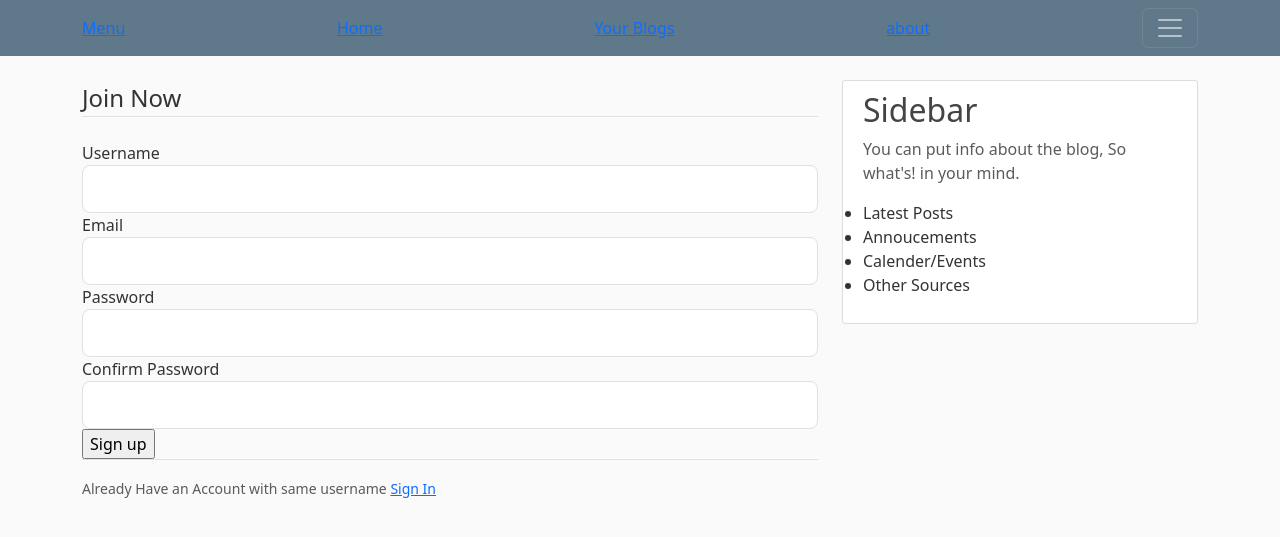
After one commit to legionJP/web_app_flask, a Flask app: template app/templates/register.html in a window 1280 px wide. The commit adds this page. Shown: the top 537 px of the page. Run offline with Flask 3, Linux system fonts and the light colour scheme; the template is opened without the code that fills it: values that come from a table or form of the project are taken from there, others are empty.

Commit message:
Adding the methods for form and flash messages

```diff
--- a/app/app.py
+++ b/app/app.py
@@ -6,8 +6,9 @@
 # @app.route("/") #forward / is route page of our web
 
 
-from flask import Flask, render_template,url_for
+from flask import Flask, render_template,url_for , flash ,redirect
 from forms import RegistrationForm, LoginForm
+
 app = Flask(__name__,template_folder='templates')
 
 app.config['SECRET_KEY'] = '571feb486e78c8e055ade270a8e5fc'
@@ -43,9 +44,13 @@ def about():
     return render_template('about.html',title='About')
 
 
-@app.route('/register')
+@app.route('/register', methods=['GET','POST'])
 def register():
     form=RegistrationForm()
+    if form.validate_on_submit():
+        flash(f'Account createed  for {form.username.data}!','success') #flask message flash , and bootstrap class  "success"
+        return redirect(url_for('home'))
+
     return render_template('register.html',title='Register',form=form)
 
 
--- a/app/forms.py
+++ b/app/forms.py
@@ -1,22 +1,24 @@
 from flask_wtf import FlaskForm
 from wtforms import StringField, PasswordField, SubmitField,BooleanField
-from wtforms.validators import data_required, Length, Email, EqualTo
+from wtforms.validators import DataRequired , Length, Email, EqualTo
 
 class RegistrationForm(FlaskForm):
-    username= StringField('Username',validators=[data_required(),Length(min=2,max=20)])
+    username= StringField('Username',validators=[ DataRequired(),Length(min=2,max=20)])
 
-    email= StringField('Email', validators=[data_required(),Email])
+    email= StringField('Email', validators=[ DataRequired(),Email()])
 
-    password = PasswordField('Password', validators=[data_required(),Length(min=5)])
-    password_confirm =PasswordField('Confirm Password', validators=[data_required(), EqualTo('password')])
+    password = PasswordField('Password',
+                             validators=[DataRequired(),Length(min=5)])
+    confirm_password =PasswordField('Confirm Password',
+                                    validators= [DataRequired(), EqualTo('password')])
 
     submit =SubmitField('Sign up')
 
 class LoginForm(FlaskForm):
     # username= StringField('Username',validators=[data_required(),Length(min=2,max=20)])
-    email= StringField('Email', validators=[data_required(),Email])
+    email= StringField('Email', validators=[DataRequired(),Email()])
 
-    password = PasswordField('Password', validators=[data_required(),Length(min=5)])
+    password = PasswordField('Password', validators=[DataRequired(),Length(min=5)])
     remeber = BooleanField('Remeber me')
 
     submit =SubmitField('Login')
--- a/app/templates/layout.html
+++ b/app/templates/layout.html
@@ -55,6 +55,16 @@
 <main role="main" class="container">
     <div class="row">
         <div class="col-md-8">
+
+            {% with message = get_flashed_messages(with_categories=True) %}
+            {% if message %}
+            {% for category, message in messages %}
+            <div class="alert alert-{{category}}">
+                {{message}}
+            </div>
+            {% endfor %}
+            {% endif  %}
+            {% endwith %}
             {% block content %} {% endblock %}
         </div>
 
--- /dev/null
+++ b/app/templates/register.html
@@ -0,0 +1,48 @@
+{%extends "layout.html" %}
+
+{%block content %}
+
+<div class "content-section" >
+    <form method="post" ,action=""> <!--action with empty string means it is gonna post info  back to same mehtod -->
+     {{ form.hidden_tag() }} <!--the form.hidden tag method used to add CSRF token to protect form from attacks -->
+     <fieldset class="form-group">
+        <legend class="border-bottom mb-4">Join Now</legend>
+
+        <div class="form-group">
+            {{ form.username.label(class="form-control-label") }} <!--it is only printing the form lable -->
+            {{ form.username(class="form-control form-control-lg") }}
+        </div>
+
+        <div class="form-group">
+            {{ form.email.label(class="form-control-label") }} <!--it is only printing the form lable -->
+            {{ form.email(class="form-control form-control-lg") }}
+        </div>
+
+        <div class="form-group">
+            {{ form.password.label(class="form-control-label") }} <!--it is only printing the form lable -->
+            {{ form.password(class="form-control form-control-lg") }}
+        </div>
+
+        <div class="form-group">
+            {{ form.confirm_password.label(class="form-control-label") }} <!--it is only printing the form lable -->
+            {{ form.confirm_password(class="form-control form-control-lg") }}
+        </div>
+     </fieldset>
+
+     <div class="form-group">
+        {{ form.submit(class="btn-outline-info") }}
+
+     </div>
+    </form>
+</div>
+
+<div class="border-top pt-3">
+    <small class="text-muted">
+        Already Have an Account with same username <a class="ml-2" href="{{ url_for('login') }}"> <!--we are putting login fun not route-->
+            Sign In
+        </a>
+
+    </small>
+</div>
+
+{%endblock content %}
```
Also changed, not shown: app/templates/login.html (added).
